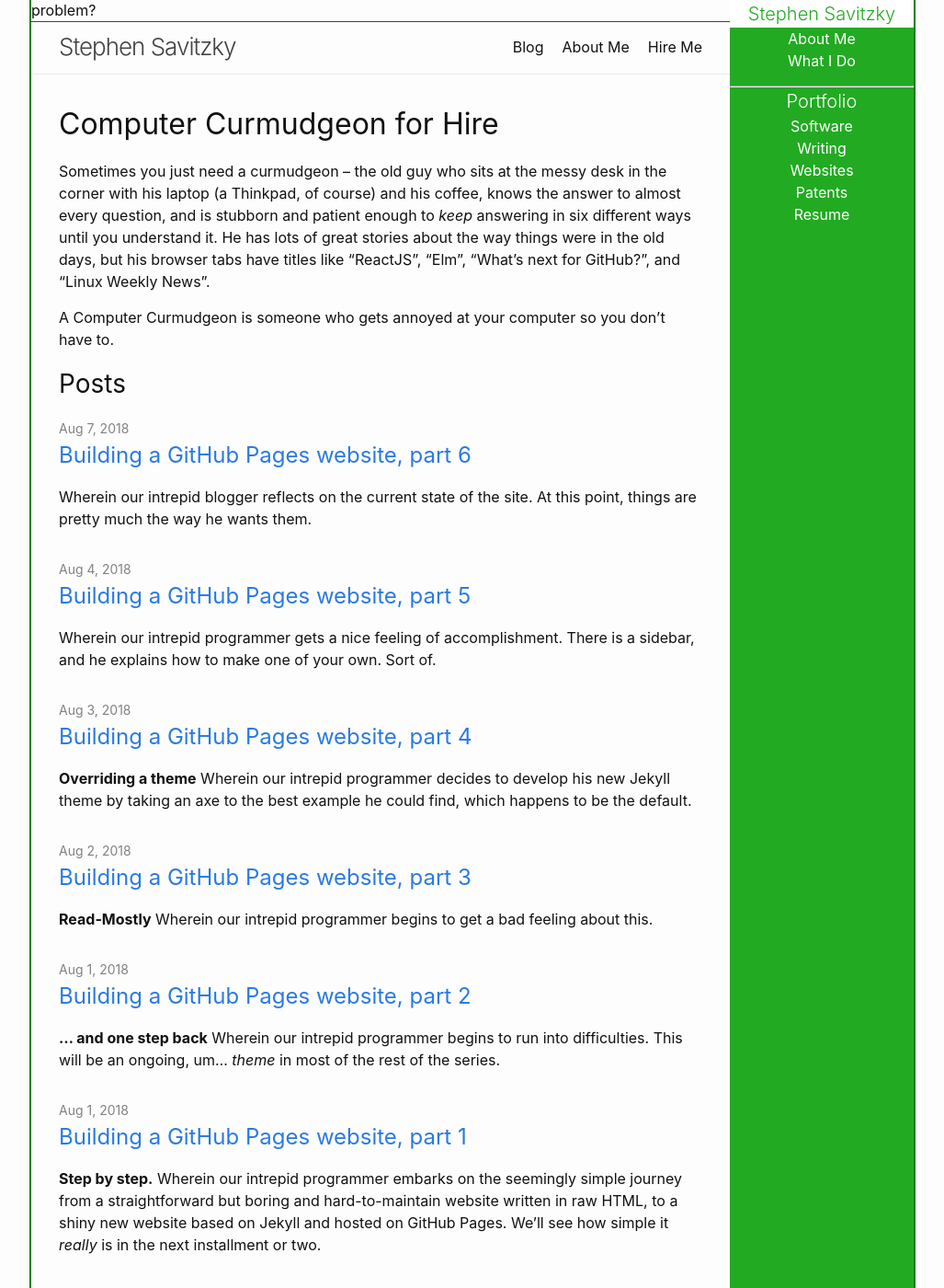
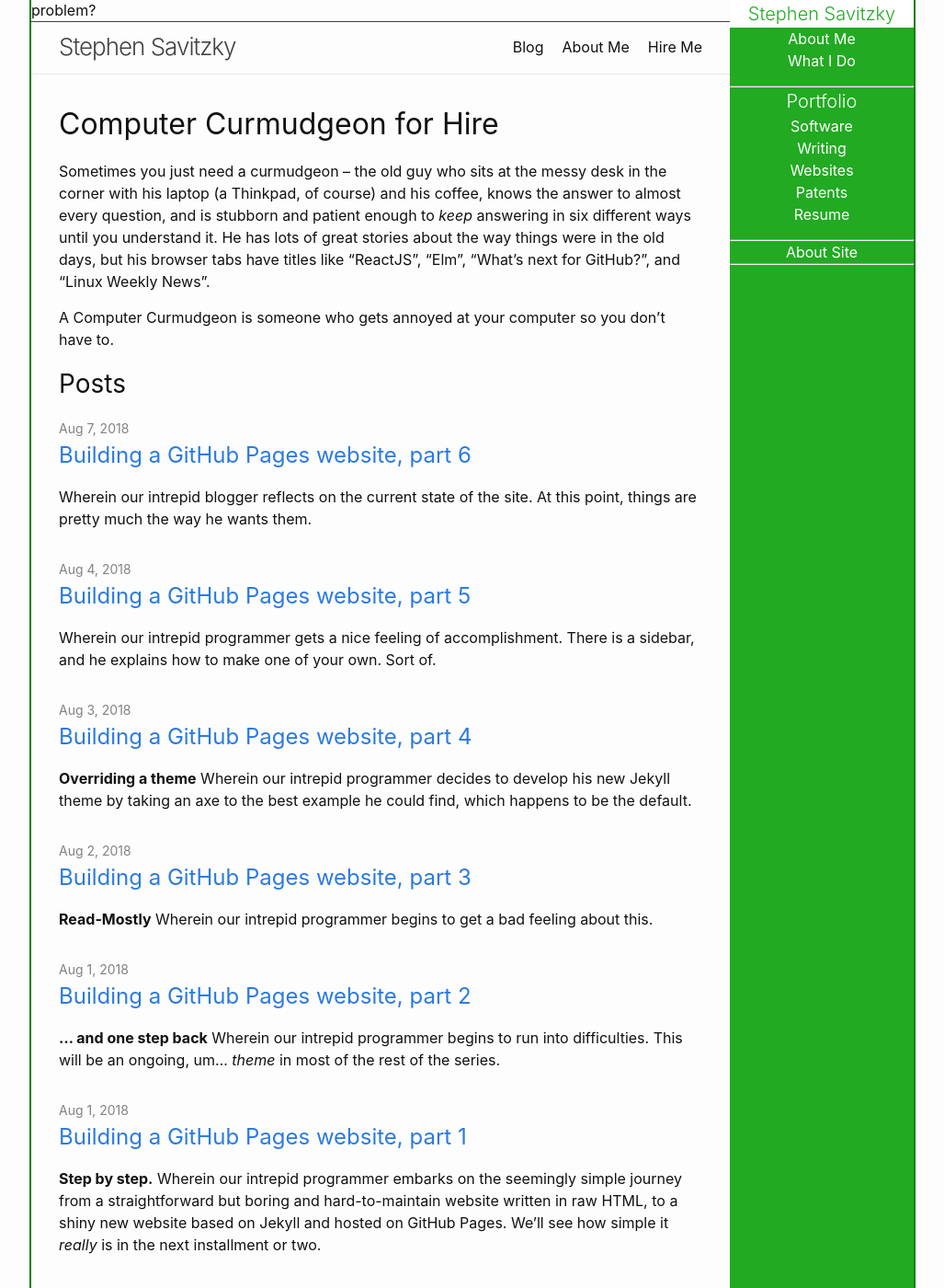
Before and after one commit to ssavitzky/ssavitzky.github.io, a Jekyll site: the page built from index.md, in a window 1280 px wide and 1400 px high, scrolled down 203 px. Shown: the whole window at 92% size, without its empty margins (126-1153 px from the left). Built offline with Jekyll 4.4.1, drawn with Linux system fonts in a browser that asks for light colours.

Commit message:
Add colophon link to sidebar.
Several unsuccessful attempts were made to make a footer on the sidebar
that behaved sensibly; eventually I gave up and added it to the links.

```diff
--- a/_includes/sidebar-links.html
+++ b/_includes/sidebar-links.html
@@ -2,7 +2,9 @@
 
 {% for item in site.data.sidebar %}
   {%- if item == "hr"-%}
-    <p><hr>
+    <hr>
+  {%- elsif item == "p" -%}
+    <p>
   {%- elsif item.link -%}
     <a href="{{ item.link }}" {% if item.link == page.url %}class="active"{% endif %}>
       {%- if item.style -%}
--- a/_includes/sidebar.html
+++ b/_includes/sidebar.html
@@ -40,7 +40,4 @@
       </nav>
     {%- endif -%}
   </header>
-  <footer class="sb-footer">
-    {{ site.sb_footer_text }}
-  </footer>
 </section>
--- a/_sass/minima/_layout.scss
+++ b/_sass/minima/_layout.scss
@@ -198,7 +198,6 @@ body {
     height: $sb-width;
     display: flex;
     flex-direction: column;
-    //display: block;
     align-items: center;
 }
 
@@ -272,6 +271,7 @@ body {
     // we probably need a media query to make sure we can show everything
     position: sticky;
     top: 0px;
+    height: 100%;
 }
 
 .sb-nav {
@@ -356,16 +356,17 @@ body {
   }
 }
 
-
-
 /**
  * Site footer
  */
 .site-footer {
   border-top: 1px solid $grey-color-light;
   padding: 0; //$spacing-unit 0;
-  float: bottom;
-  margn-bottom: 0;
+  margin-top: $spacing-unit / 4;
+
+  // there doesn't appear to be any way to keep the footer at the bottom
+  // of the screen if the text is short.
+
 }
 
 .footer-heading {
```
Also changed, not shown: _data/sidebar.yml (+7 -2 lines).
